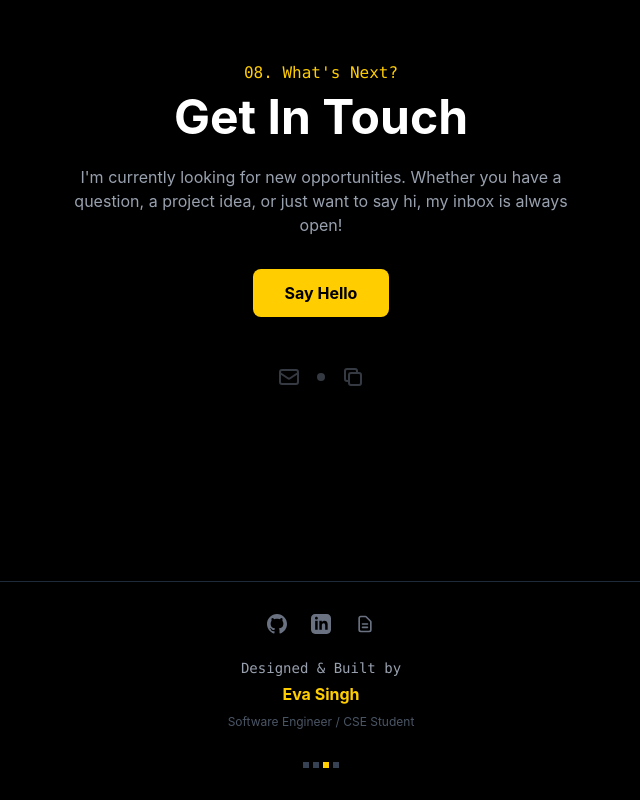
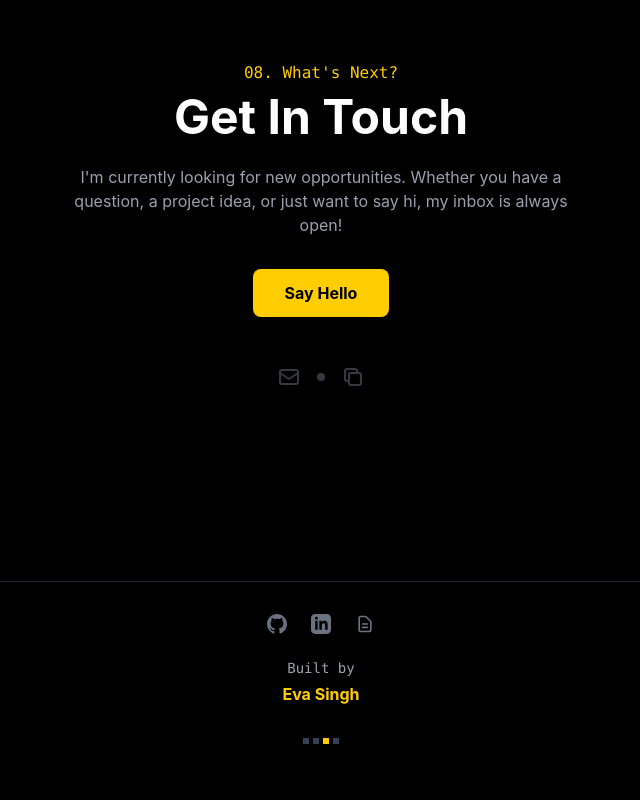
Before and after one commit to evasingh29/eva-portfolio, a Vue app: page / in a window 1280 px wide. Shown: the part 7079-7879 px from the top of the page, without its empty margins (319-959 px from the left). After the commit the page ends 7855 px from the top, so only its background shows below. Built offline with nearby package versions, Linux system fonts and the light colour scheme.

Commit message:
edited footer

```diff
--- a/src/components/Footer.vue
+++ b/src/components/Footer.vue
@@ -17,9 +17,8 @@
       </div>
 
       <div class="text-center">
-        <p class="text-gray-400 font-mono text-sm">Designed & Built by</p>
+        <p class="text-gray-400 font-mono text-sm">Built by</p>
         <p class="text-iowa-gold font-bold mt-1">Eva Singh</p>
-        <p class="text-gray-600 text-xs mt-2">Software Engineer / CSE Student</p>
       </div>
 
       <div class="mt-8 flex gap-1 items-center justify-center text-gray-700">
```
